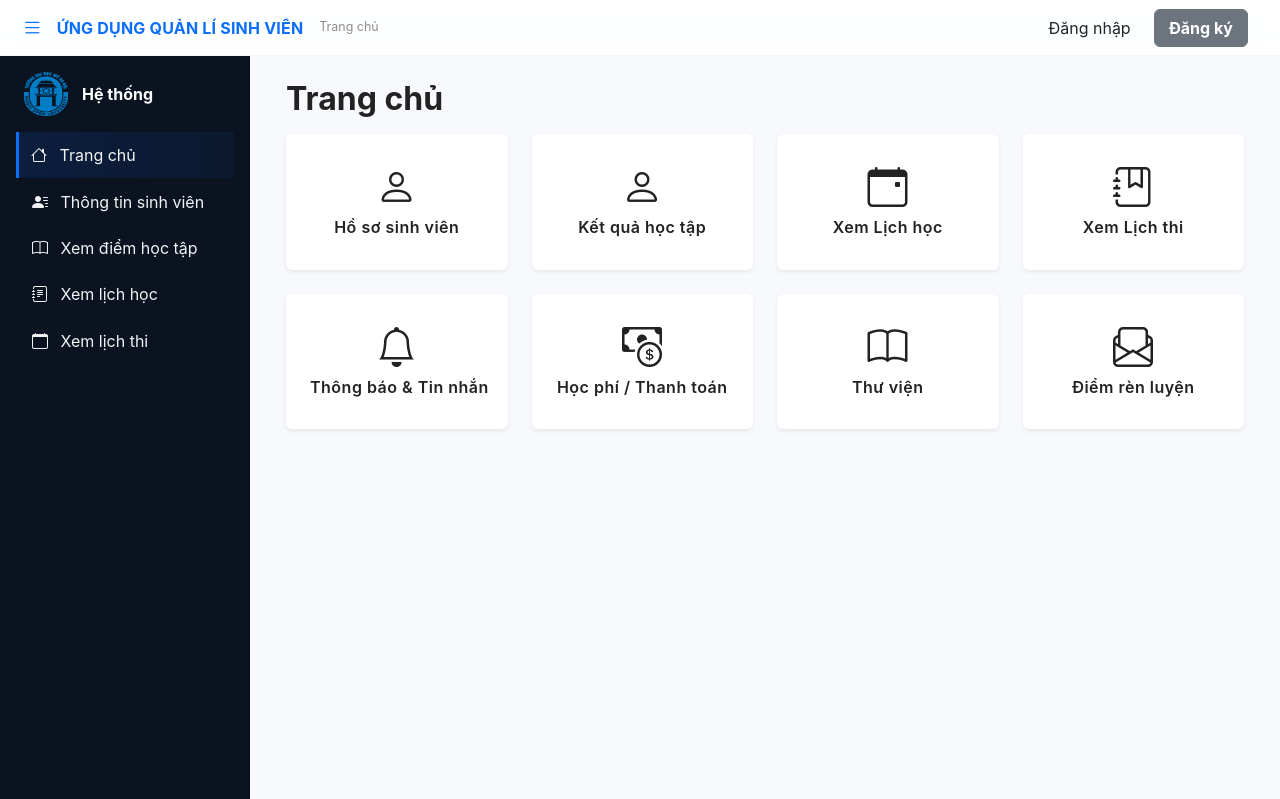
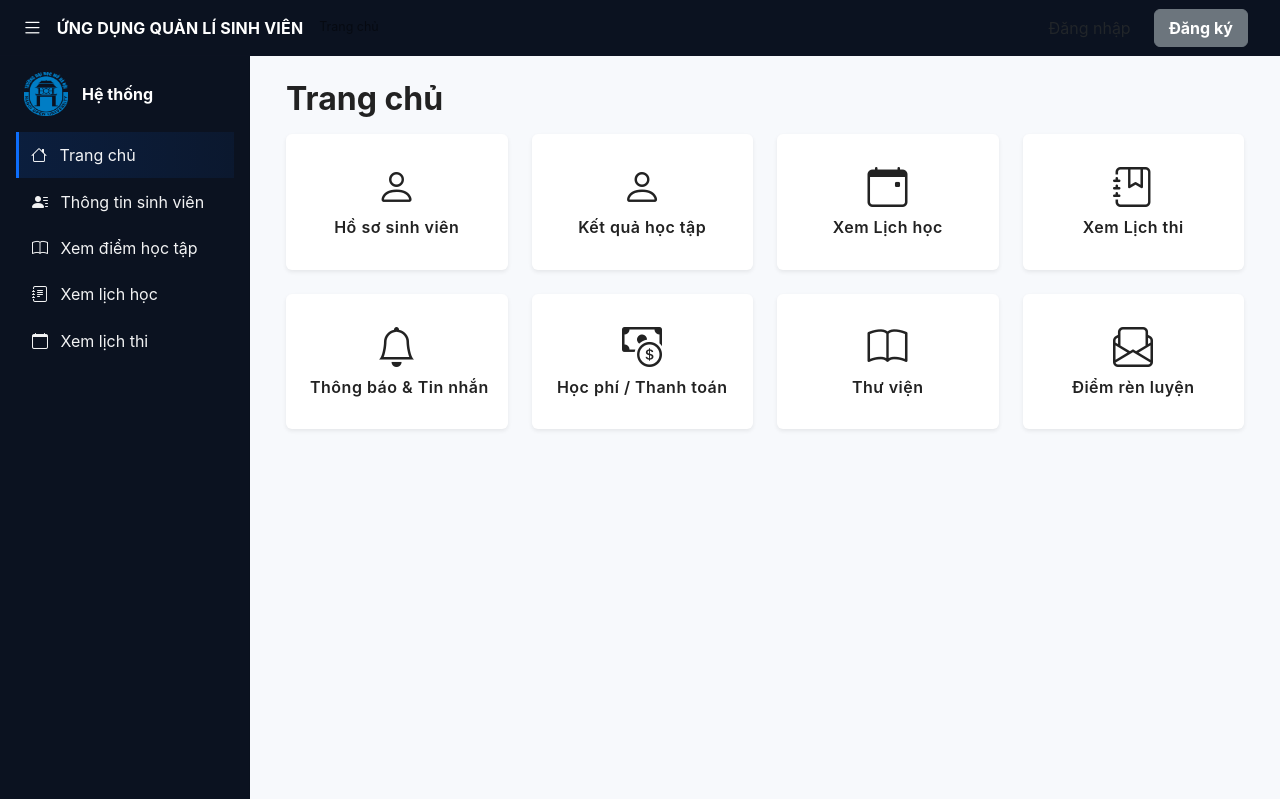
Before and after one commit to blueMonkey23/QuanLySinhVien, a PHP site: page / in a window 1280 px wide. Shown: the top 799 px of the page. Run offline with PHP 8.4, Linux system fonts and the light colour scheme.

Commit message:
fixed header

```diff
--- a/class_schedule.html
+++ b/class_schedule.html
@@ -13,9 +13,9 @@
   <nav class="navbar-custom d-flex justify-content-between align-items-center">
     <div class="d-flex align-items-center">
       <button id="toggle-btn" class="me-2">
-        <i class="bi bi-list" style="font-size:1.3rem;color:var(--primary)"></i>
+        <i class="bi bi-list text-white" style="font-size:1.3rem;color:var(--primary)"></i>
       </button>
-      <a class="brand-title text-decoration-none" href="#">ỨNG DỤNG QUẢN LÍ SINH VIÊN</a>
+      <a class="brand-title text-white" href="#">ỨNG DỤNG QUẢN LÍ SINH VIÊN</a>
       <small class="ms-3 muted tiny">Xem lịch học</small>
     </div>
 
--- a/css/index.css
+++ b/css/index.css
@@ -56,7 +56,7 @@ body.index {
   right: 0;
   height: var(--nav-h);
   z-index: 1100;
-  background: linear-gradient(180deg, rgba(255,255,255,0.9), rgba(255,255,255,0.85));
+  background: #0b1220;
   backdrop-filter: blur(6px);
   border-bottom: 1px solid rgba(30,41,59,0.04);
   display: flex;
--- a/exam_schedule.html
+++ b/exam_schedule.html
@@ -13,9 +13,9 @@
   <nav class="navbar-custom d-flex justify-content-between align-items-center">
     <div class="d-flex align-items-center">
       <button id="toggle-btn" class="me-2">
-        <i class="bi bi-list" style="font-size:1.3rem;color:var(--primary)"></i>
+        <i class="bi bi-list text-white" style="font-size:1.3rem;color:var(--primary)"></i>
       </button>
-      <a class="brand-title text-decoration-none" href="#">ỨNG DỤNG QUẢN LÍ SINH VIÊN</a>
+      <a class="brand-title text-white" href="#">ỨNG DỤNG QUẢN LÍ SINH VIÊN</a>
       <small class="ms-3 muted tiny">Xem lịch thi</small>
     </div>
 
--- a/grades.html
+++ b/grades.html
@@ -13,9 +13,9 @@
   <nav class="navbar-custom d-flex justify-content-between align-items-center">
     <div class="d-flex align-items-center">
       <button id="toggle-btn" class="me-2">
-        <i class="bi bi-list" style="font-size:1.3rem;color:var(--primary)"></i>
+        <i class="bi bi-list text-white" style="font-size:1.3rem;color:var(--primary)"></i>
       </button>
-      <a class="brand-title text-decoration-none" href="#">ỨNG DỤNG QUẢN LÍ SINH VIÊN</a>
+      <a class="brand-title text-white" href="#">ỨNG DỤNG QUẢN LÍ SINH VIÊN</a>
       <small class="ms-3 muted tiny">Xem điểm học tập</small>
     </div>
 
--- a/index.html
+++ b/index.html
@@ -13,9 +13,9 @@
   <nav class="navbar-custom d-flex justify-content-between align-items-center">
     <div class="d-flex align-items-center">
       <button id="toggle-btn" class="me-2">
-        <i class="bi bi-list" style="font-size:1.3rem;color:var(--primary)"></i>
+        <i class="bi bi-list text-white" style="font-size:1.3rem;color:var(--primary)"></i>
       </button>
-      <a class="brand-title text-decoration-none" href="#">ỨNG DỤNG QUẢN LÍ SINH VIÊN</a>
+      <a class="brand-title text-white" href="#">ỨNG DỤNG QUẢN LÍ SINH VIÊN</a>
       <small class="ms-3 muted tiny">Trang chủ</small>
     </div>
 
--- a/information.html
+++ b/information.html
@@ -13,9 +13,9 @@
   <nav class="navbar-custom d-flex justify-content-between align-items-center">
     <div class="d-flex align-items-center">
       <button id="toggle-btn" class="me-2">
-        <i class="bi bi-list" style="font-size:1.3rem;color:var(--primary)"></i>
+        <i class="bi bi-list text-white" style="font-size:1.3rem;color:var(--primary)"></i>
       </button>
-      <a class="brand-title text-decoration-none" href="#">ỨNG DỤNG QUẢN LÍ SINH VIÊN</a>
+      <a class="brand-title text-white" href="#">ỨNG DỤNG QUẢN LÍ SINH VIÊN</a>
       <small class="ms-3 muted tiny">Thông tin sinh viên</small>
     </div>
 
--- a/js/script.js
+++ b/js/script.js
@@ -7,13 +7,13 @@ document.addEventListener('DOMContentLoaded', function() {
         if (currentUser) {
             authButtons.innerHTML = `
               <ul class="navbar-nav ms-auto mb-2 mb-md-0">
-                <li class="nav-item dropdown">
-                      <a class="nav-link dropdown-toggle text-dark d-flex align-items-center" href="#" role="button" data-bs-toggle="dropdown" aria-expanded="false">
+                <li class="nav-item dropdown ">
+                      <a class="nav-link dropdown-toggle text-dark d-flex text-white align-items-center" href="#" role="button" data-bs-toggle="dropdown" aria-expanded="false">
                           <i class="bi bi-person fs-4"></i>
 
                           <div class="ms-2 d-none d-sm-block">
-                              <span class="d-block" style="font-size: 0.9em; line-height: 1.2;">${currentUser.fullname}</span>
-                              <span class="d-block small text-muted" style="line-height: 1.2;">${currentUser.studentId}</span>
+                              <span class="d-block text-white" style="font-size: 0.9em; line-height: 1.2;">${currentUser.fullname}</span>
+                              <span class="d-block small text-white" style="line-height: 1.2;">${currentUser.studentId}</span>
                           </div>
                       </a>
                       <ul class="dropdown-menu dropdown-menu-end">
```
